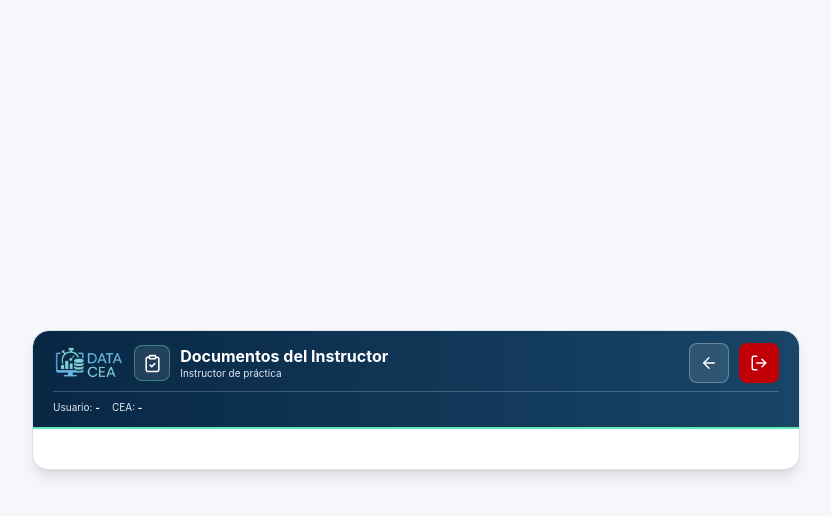
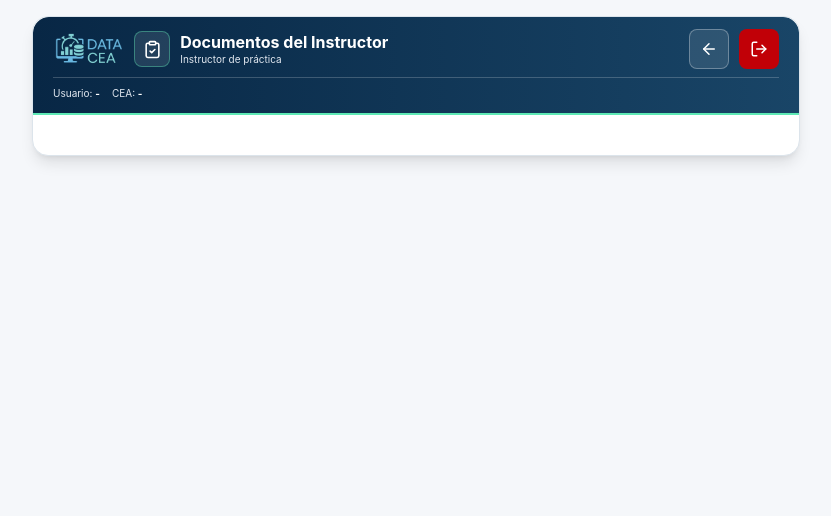
Before and after one commit to YulianoB/DATA-CEA, a Next.js app: page /instructor/practica/documentos/instructores in a window 1280 px wide. Shown: the top 516 px of the page, without its empty margins (224-1055 px from the left). Built offline with nearby package versions, Linux system fonts and the light colour scheme; sample sign-in values are in the browser's storage.

Commit message:
Fijar contenido de documentos en parte superior durante carga y selección

```diff
--- a/app/instructor/practica/documentos/instructores/page.js
+++ b/app/instructor/practica/documentos/instructores/page.js
@@ -881,7 +881,7 @@
   }
 
   return (
-    <div className="min-h-screen flex items-center justify-center bg-[#F5F7FA] p-2 sm:p-4">
+    <div className="min-h-screen flex items-start justify-center bg-[#F5F7FA] p-2 sm:p-4">
 
       <Toaster
         position="top-center"
```
